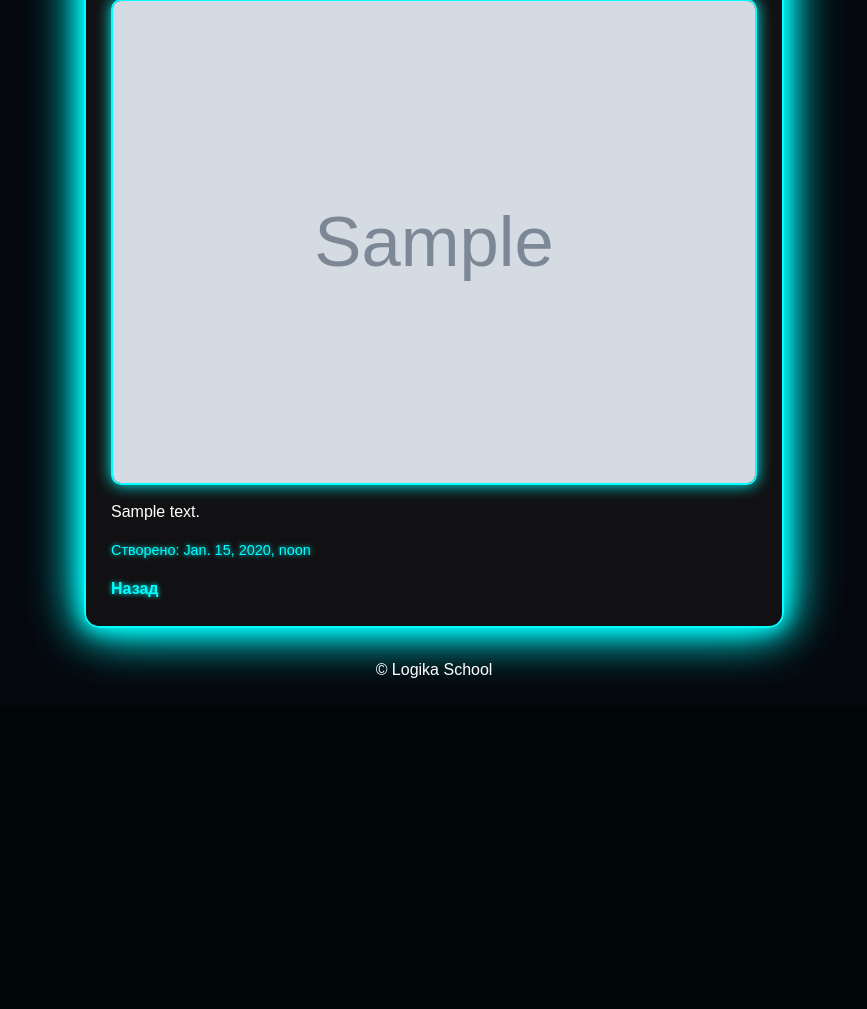
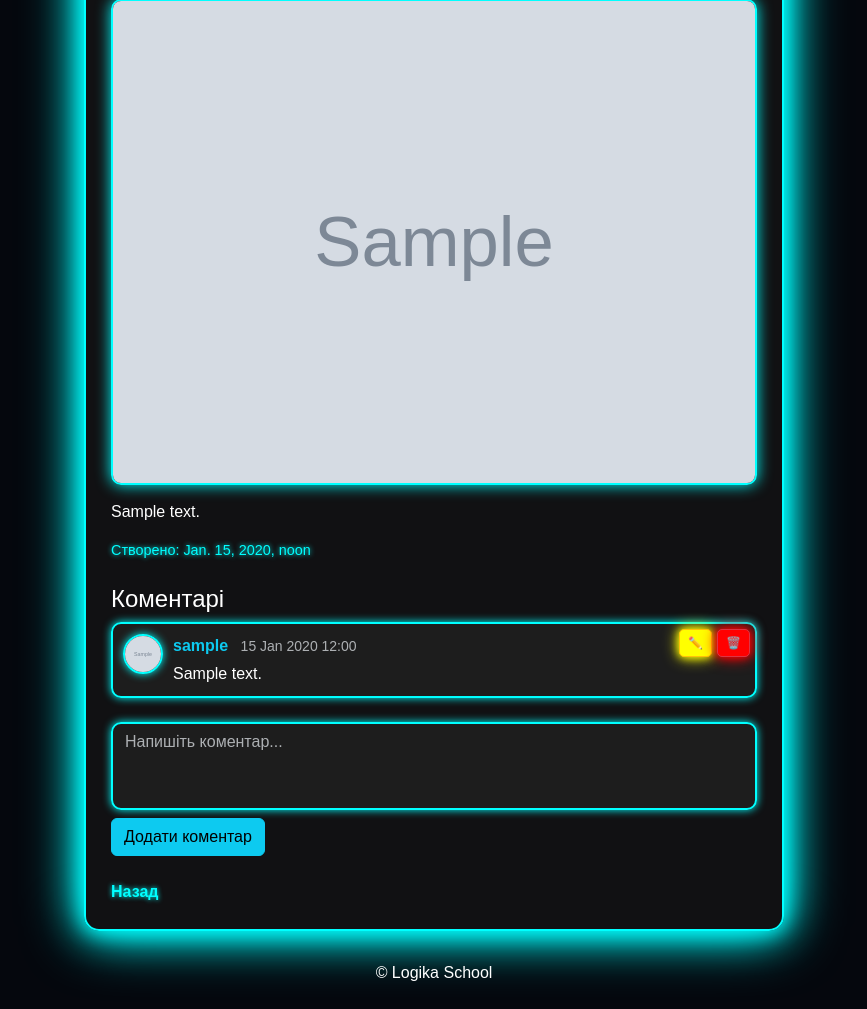
Before and after one commit to MrWir4uk/blog, a Django app: page /post/1/ in a window 1280 px wide. Shown: the part 314-1323 px from the top of the page, without its empty margins (206-1073 px from the left). Before the commit the page ends 994 px from the top, so only its background shows below. Run offline with Django 5.2, Linux system fonts and the light colour scheme; a user stored in the database is signed in; tables that the repository leaves empty hold one stand-in row (values such as "Sample post"); grey boxes marked "Sample" are stand-in pictures.

Commit message:
Добавить функциональность комментариев: создание, редактирование и удаление комментариев, а также обновление шаблонов для отображения комментариев.

```diff
--- a/main/forms.py
+++ b/main/forms.py
@@ -1,6 +1,8 @@
 from django import forms
 from .models import Post, Profile
 from django_select2 import forms as s2forms
+from .models import Comment
+
 
 class TagWigget(s2forms.ModelSelect2Widget):
     search_fields = [
@@ -11,9 +13,9 @@ class PostForm(forms.ModelForm):
     class Meta:
         model = Post
         fields = ['title', 'content', 'category', 'tags', 'image', 'status']
-        widgets = {
-            "tags": TagWigget,
-        }
+        # widgets = {
+        #     "tags": TagWigget,
+        # }
 
     def __init__(self, *args, **kwargs):
         super().__init__(*args, **kwargs)
@@ -35,3 +37,24 @@ class ProfileForm(forms.ModelForm):
         widgets = {
             'avatar': forms.FileInput(attrs={'class': 'form-control'}),
         }
+
+
+class CommentForm(forms.ModelForm):
+    content = forms.CharField(
+        widget=forms.Textarea(attrs={
+            'class': 'form-control',
+            'rows': 3,
+            'placeholder': 'Напишіть коментар...',
+            'autocomplete': 'off'  # не зберігати текст при натисканні "назад"
+        }),
+        max_length=500,
+        required=True,
+        error_messages={
+            'required': 'Коментар не може бути порожнім!',
+            'max_length': 'Коментар не може бути довшим за 500 символів.'
+        }
+    )
+
+    class Meta:
+        model = Comment
+        fields = ['content']
--- a/main/urls.py
+++ b/main/urls.py
@@ -11,5 +11,7 @@ urlpatterns = [
     path('my-drafts/', views.my_drafts, name='my_drafts'), # мої чернетки
     path('post/<int:pk>/edit/', views.edit_post, name='edit_post'), # редагування поста
     path("select2/", include("django_select2.urls")),
+    path('comment/<int:pk>/edit/', views.edit_comment, name='edit_comment'),
+    path('comment/<int:pk>/delete/', views.delete_comment, name='delete_comment'),
 
 ]
--- a/main/views.py
+++ b/main/views.py
@@ -1,10 +1,11 @@
 from django.shortcuts import render, get_object_or_404, redirect
 from django.contrib.auth.decorators import login_required
-from .models import Post
+from .models import Post, Comment
 from .forms import PostForm, ProfileForm
 from django.contrib import messages
 from django.shortcuts import redirect
-from django.contrib import messages
+
+from .forms import CommentForm
 
 
 
@@ -13,9 +14,31 @@ def post_list(request):
     return render(request, 'post_list.html', {'posts': posts})
 
 
+
 def post_detail(request, pk):
     post = get_object_or_404(Post, pk=pk)
-    return render(request, 'post_detail.html', {'post': post})
+    # беремо тільки затверджені коментарі
+    comments = post.comments.filter(is_approved=True).order_by('-created_at')
+
+    if request.method == 'POST':
+        if request.user.is_authenticated:
+            form = CommentForm(request.POST)
+            if form.is_valid():
+                comment = form.save(commit=False)
+                comment.author = request.user
+                comment.post = post
+                comment.save()
+                return redirect('post_detail', pk=post.pk)
+        else:
+            return redirect('accounts/login/')
+    else:
+        form = CommentForm()
+
+    return render(request, 'post_detail.html', {
+        'post': post,
+        'comments': comments,
+        'form': form,
+    })
 
 
 @login_required
@@ -96,3 +119,27 @@ def edit_post(request, pk):
         form = PostForm(instance=post)
 
     return render(request, 'create_post.html', {'form': form})
+
+
+
+@login_required
+def edit_comment(request, pk):
+    comment = get_object_or_404(Comment, pk=pk, author=request.user)
+    if request.method == 'POST':
+        form = CommentForm(request.POST, instance=comment)
+        if form.is_valid():
+            form.save()
+            return redirect('post_detail', pk=comment.post.pk)
+    else:
+        form = CommentForm(instance=comment)
+    return render(request, 'edit_comment.html', {'form': form})
+
+@login_required
+def delete_comment(request, pk):
+    comment = get_object_or_404(Comment, pk=pk)
+    if request.user == comment.author or request.user == comment.post.author or request.user.is_staff:
+        post_pk = comment.post.pk
+        comment.delete()
+        return redirect('post_detail', pk=post_pk)
+    else:
+        return redirect('post_detail', pk=comment.post.pk)
--- a/templates/create_post.html
+++ b/templates/create_post.html
@@ -1,6 +1,6 @@
 {% extends "base.html" %}
 {% block content %}
-
+{{ form.media.css }}
 <div class="container mt-5">
     <div class="row">
 
@@ -75,7 +75,7 @@
 
     </div>
 </div>
-
+{{ form.media.css }}
 <script>
     const titleInput = document.getElementById("id_title");
     const contentInput = document.getElementById("id_content");
--- a/templates/post_detail.html
+++ b/templates/post_detail.html
@@ -8,6 +8,7 @@ body {
     color: #fff;
 }
 
+/* ===== POST CARD ===== */
 .post-card {
     background: rgba(20, 20, 20, 0.8);
     border: 2px solid #0ff;
@@ -50,6 +51,72 @@ body {
     color: #0ff;
     text-shadow: 0 0 5px #0ff;
 }
+
+/* ===== COMMENTS ===== */
+.comments-list .comment {
+    display: flex;
+    align-items: start;
+    gap: 10px;
+    background: rgba(30, 30, 30, 0.9);
+    padding: 10px;
+    border-radius: 10px;
+    border: 2px solid #0ff;
+    box-shadow: 0 0 8px #0ff;
+    position: relative;
+}
+
+.comments-list .comment img {
+    width: 40px;
+    height: 40px;
+    border-radius: 50%;
+    object-fit: cover;
+    border: 2px solid #0ff;
+    box-shadow: 0 0 8px #0ff;
+}
+
+.comment-actions {
+    position: absolute;
+    top: 5px;
+    right: 5px;
+    display: flex;
+    gap: 5px;
+}
+
+.comment-actions a {
+    padding: 4px 8px;
+    font-size: 0.75rem;
+    border-radius: 5px;
+    text-decoration: none;
+    color: #000;
+    transition: 0.3s;
+}
+
+.comment-actions a.btn-warning {
+    background: #ff0;
+    box-shadow: 0 0 8px #ff0, 0 0 16px #ff0;
+}
+
+.comment-actions a.btn-warning:hover {
+    box-shadow: 0 0 16px #ff0, 0 0 32px #ff0;
+}
+
+.comment-actions a.btn-danger {
+    background: #f00;
+    box-shadow: 0 0 8px #f00, 0 0 16px #f00;
+}
+
+.comment-actions a.btn-danger:hover {
+    box-shadow: 0 0 16px #f00, 0 0 32px #f00;
+}
+
+textarea.form-control {
+    background: rgba(30,30,30,0.9);
+    border: 2px solid #0ff;
+    color: #fff;
+    border-radius: 10px;
+    box-shadow: 0 0 8px #0ff;
+    resize: none;
+}
 </style>
 
 <div class="post-card">
@@ -64,9 +131,43 @@ body {
     {% endif %}
 
     <p>{{ post.content }}</p>
-
     <p class="created">Створено: {{ post.created_at }}</p>
 
-    <a href="/" class="back-link">Назад</a>
+    <h4 class="mt-4">Коментарі</h4>
+    <div class="comments-list mb-4">
+        {% for comment in comments %}
+        <div class="comment">
+            <img src="{{ comment.author.profile.avatar.url }}" alt="avatar">
+            <div>
+                <strong class="text-info">{{ comment.author.username }}</strong>
+                <small class="text-muted ms-2">{{ comment.created_at|date:"d M Y H:i" }}</small>
+                <p class="mt-1 mb-0">{{ comment.content }}</p>
+            </div>
+
+            {% if user == comment.author or user == post.author or user.is_staff %}
+            <div class="comment-actions">
+                {% if user == comment.author %}
+                <a href="{% url 'edit_comment' comment.pk %}" class="btn btn-warning">✏️</a>
+                {% endif %}
+                <a href="{% url 'delete_comment' comment.pk %}" class="btn btn-danger" onclick="return confirm('Видалити коментар?');">🗑️</a>
+            </div>
+            {% endif %}
+        </div>
+        {% empty %}
+        <p class="text-muted">Поки що немає коментарів 😢</p>
+        {% endfor %}
+    </div>
+
+    {% if user.is_authenticated %}
+    <form method="post">
+        {% csrf_token %}
+        {{ form.content }}
+        <button type="submit" class="btn btn-info mt-2">Додати коментар</button>
+    </form>
+    {% else %}
+    <p>Увійдіть, щоб залишити коментар.</p>
+    {% endif %}
+
+    <a href="/" class="back-link mt-4 d-block">Назад</a>
 </div>
 {% endblock %}
```
Also changed, not shown: templates/edit_comment.html (added, +12 -0 lines).
